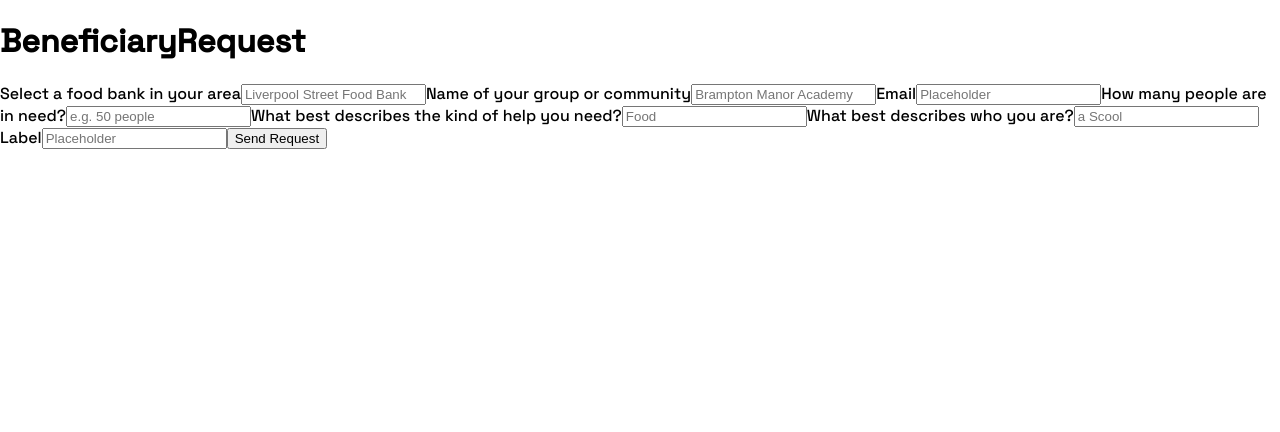
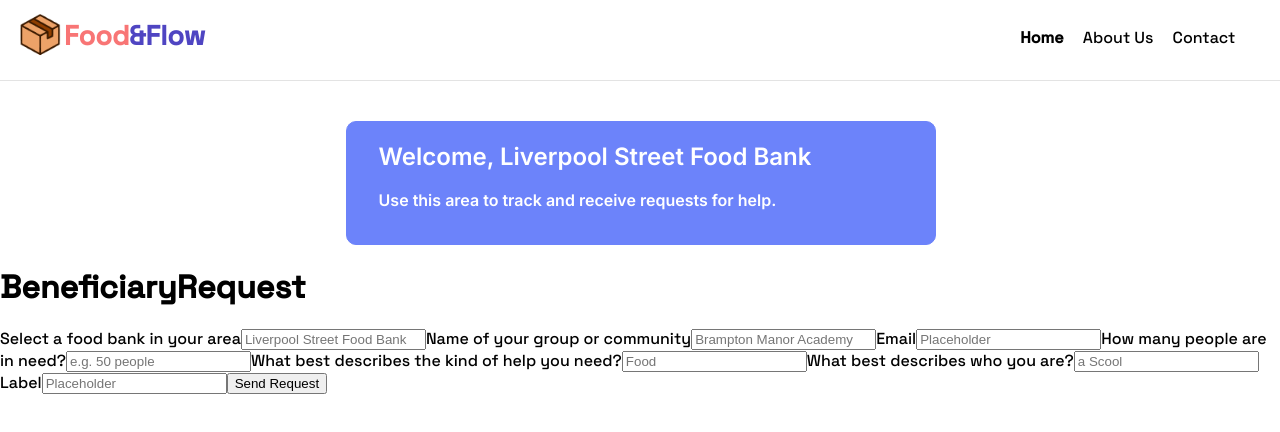
Before and after one commit to boringblobking/try2, a React (Create React App) app in the folder frontend/: page /beneficiary-request in a window 1280 px wide. Shown: the top 432 px of the page. Built offline with nearby package versions, Linux system fonts and the light colour scheme.

Commit message:
cbb mate

```diff
--- a/frontend/src/components/BeneficiaryRequest.css
+++ b/frontend/src/components/BeneficiaryRequest.css
@@ -0,0 +1,70 @@
+.navbar {
+    display: flex;
+    justify-content: space-between;
+    border-bottom: 1px solid #E3E3E3;
+}
+
+.logo {
+    width: 3em;
+    height: 3em;
+}
+
+.full-logo {
+    display: flex;
+    margin-top: 10px;
+    margin-left: 1em;
+}
+
+.logo-txt {
+    margin-top: 0.3em;
+    font-size: 1.7em;
+}
+
+.red {
+    color: #F87575;
+}
+
+.purple {
+    color: #4F45C2;
+}
+
+.nav-links {
+    list-style: none;
+    margin-right: 2vw;
+    margin-top: 1.7em;
+}
+
+.topGap {
+    height: 40px;
+}
+
+.welcomeBox {
+    position: relative;
+    left: 27%;
+    border-radius: 10px;
+    background: #6C83FA;
+    width: 46%;
+    height: 122px;
+    border: solid;
+    border-width: thin;
+    border-color: #6C83FA;
+}
+
+.welcomeMessage {
+    color: white;
+    font-family: 'Inter';
+    font-style: normal;
+    font-weight: 600;
+    font-size: 24px;
+    line-height: 29px;
+    padding-left: 32px;
+}
+
+.welcomeSubText {
+    font-family: 'Inter';
+    font-weight: 600;
+    font-size: 16px;
+    line-height: 19px;
+    padding-left: 32px;
+    color: #FFFFFF;
+}
--- a/frontend/src/components/BeneficiaryRequest.js
+++ b/frontend/src/components/BeneficiaryRequest.js
@@ -1,8 +1,26 @@
 import React from 'react';
 import './BeneficiaryRequest.css'
+import smallLogo from '../images/logo.png'
 
 function BeneficiaryRequest() {
-    return(<div>
+    return(
+    <div>
+        <nav className='navbar'>
+                <div className='full-logo'>
+                    <img src={smallLogo} className='logo'/>
+                    <h3 className='logo-txt'><span className='red'>Food</span><span className='purple'>&Flow</span></h3>
+                </div>
+                <ul className='nav-links'>
+                    <li><strong>Home</strong></li>
+                    <li>About Us</li>
+                    <li>Contact</li>
+                </ul>
+        </nav>
+        <div className="topGap"></div>
+        <div className="welcomeBox">
+                <h2 className="welcomeMessage">Welcome, Liverpool Street Food Bank</h2>
+                <p className="welcomeSubText">Use this area to track and receive requests for help.</p>
+        </div>
         <h1>BeneficiaryRequest</h1>
         <form method="POST" action="/request-form">
             <label for="requestedFoodBank">Select a food bank in your area</label>
@@ -21,7 +39,8 @@ function BeneficiaryRequest() {
             <input type="text" id="label" name="label" placeholder="Placeholder"></input>
             <button type="submit">Send Request</button>
         </form>
-    </div>);
+    </div>
+    );
 }
 
 export default BeneficiaryRequest;
--- a/frontend/src/components/FoodBankRequests.css
+++ b/frontend/src/components/FoodBankRequests.css
@@ -44,7 +44,7 @@
 }
 
 .topGap {
-    height: 20%;
+    height: 40px;
 }
 
 .welcomeBox {
@@ -100,6 +100,16 @@
     color: #909097;
     left: 27%;
 }
+
+/* .cardsContainer {
+    overflow-y: scroll;
+    overflow-x: hidden;
+    height: 50vw;
+}
+
+::-webkit-scrollbar {
+    width: 0px;
+} */
 
 .card {
     position: relative;
--- a/frontend/src/components/FoodBankRequests.js
+++ b/frontend/src/components/FoodBankRequests.js
@@ -29,7 +29,7 @@ function FoodBankRequests() {
                     <li>Contact</li>
                 </ul>
             </nav>
-            <br className="topGap"></br>
+            <div className="topGap"></div>
             <div className="welcomeBox">
                 <h2 className="welcomeMessage">Welcome, Liverpool Street Food Bank</h2>
                 <p className="welcomeSubText">Use this area to track and receive requests for help.</p>
@@ -38,7 +38,7 @@ function FoodBankRequests() {
                 <h2 className="yourRequests">Your requests</h2>
                 <p className="yourRequestsSubText">When you receive requests for help, they will appear here</p>
             </div>
-            <div>
+            <div className="cardsContainer">
                 {items.map(item => (
                     <div>
                         <div className='card' key={item.email}>
```
